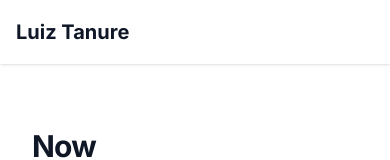
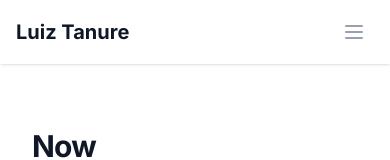
Before and after one commit to letanure/letanure, a Next.js app in the folder blog/: page /now in a window 390 px wide. Shown: the top 160 px of the page. Built offline with nearby package versions, Linux system fonts and the light colour scheme.

Commit message:
Refactor Menu component to implement a responsive design with scroll behavior; enhance navigation links and add mobile menu functionality for improved user experience.

```diff
--- a/blog/src/app/layout.tsx
+++ b/blog/src/app/layout.tsx
@@ -26,7 +26,7 @@ export default function RootLayout({
 				<Menu />
 				<main
 					id="main-content"
-					className="mx-auto max-w-7xl px-4 py-8 sm:px-6 lg:px-8"
+					className="mx-auto max-w-7xl px-4 pt-24 pb-8 sm:px-6 lg:px-8"
 				>
 					{children}
 				</main>
--- a/blog/src/components/Menu.tsx
+++ b/blog/src/components/Menu.tsx
@@ -1,18 +1,60 @@
+"use client";
+
 import Link from "next/link";
 import { getTranslation } from "@/i18n";
+import { useState, useEffect } from "react";
+import { usePathname } from "next/navigation";
 
 const t = getTranslation();
 
 export default function Menu() {
+	const [isOpen, setIsOpen] = useState(false);
+	const [isVisible, setIsVisible] = useState(true);
+	const [lastScrollY, setLastScrollY] = useState(0);
+	const pathname = usePathname();
+
+	// Handle scroll behavior
+	useEffect(() => {
+		const handleScroll = () => {
+			const currentScrollY = window.scrollY;
+
+			if (currentScrollY > lastScrollY) {
+				// Scrolling down
+				setIsVisible(false);
+			} else {
+				// Scrolling up
+				setIsVisible(true);
+			}
+
+			setLastScrollY(currentScrollY);
+		};
+
+		window.addEventListener("scroll", handleScroll, { passive: true });
+		return () => window.removeEventListener("scroll", handleScroll);
+	}, [lastScrollY]);
+
+	// Close menu when route changes
+	useEffect(() => {
+		setIsOpen(false);
+	}, [pathname]);
+
+	const navLinks = [
+		{ href: "/", label: t.nav.home },
+		{ href: "/blog", label: t.nav.blog },
+		{ href: "/about", label: t.nav.about },
+		{ href: "/now", label: t.nav.now },
+		{ href: "/projects", label: t.nav.projects },
+	];
+
 	return (
-		<header className="bg-white shadow-sm dark:bg-gray-800">
-			<nav
-				className="mx-auto max-w-7xl px-4 sm:px-6 lg:px-8"
-				aria-label="Main navigation"
+		<header
+			className={`fixed top-0 left-0 right-0 z-50 bg-white dark:bg-gray-800 shadow-sm transition-transform duration-300 ${
+				isVisible ? "translate-y-0" : "-translate-y-full"
+			}`}
 		>
-				<div className="flex h-16 justify-between">
-					<div className="flex">
-						<div className="flex flex-shrink-0 items-center">
+			<nav className="mx-auto max-w-7xl px-4 sm:px-6 lg:px-8" aria-label="Main navigation">
+				<div className="flex h-16 justify-between items-center">
+					<div className="flex items-center">
 						<Link
 							href="/"
 							className="text-xl font-bold text-gray-900 dark:text-white"
@@ -20,38 +62,89 @@ export default function Menu() {
 							{t.site.name}
 						</Link>
 					</div>
+
+					{/* Mobile menu button */}
+					<button
+						type="button"
+						className="sm:hidden inline-flex items-center justify-center p-2 rounded-md text-gray-400 hover:text-gray-500 hover:bg-gray-100 dark:hover:bg-gray-700 focus:outline-none focus:ring-2 focus:ring-inset focus:ring-blue-500"
+						aria-controls="mobile-menu"
+						aria-expanded={isOpen}
+						onClick={() => setIsOpen(!isOpen)}
+					>
+						<span className="sr-only">Open main menu</span>
+						{/* Hamburger icon */}
+						<svg
+							className={`${isOpen ? "hidden" : "block"} h-6 w-6`}
+							xmlns="http://www.w3.org/2000/svg"
+							fill="none"
+							viewBox="0 0 24 24"
+							stroke="currentColor"
+							aria-hidden="true"
+						>
+							<path
+								strokeLinecap="round"
+								strokeLinejoin="round"
+								strokeWidth={2}
+								d="M4 6h16M4 12h16M4 18h16"
+							/>
+						</svg>
+						{/* Close icon */}
+						<svg
+							className={`${isOpen ? "block" : "hidden"} h-6 w-6`}
+							xmlns="http://www.w3.org/2000/svg"
+							fill="none"
+							viewBox="0 0 24 24"
+							stroke="currentColor"
+							aria-hidden="true"
+						>
+							<path
+								strokeLinecap="round"
+								strokeLinejoin="round"
+								strokeWidth={2}
+								d="M6 18L18 6M6 6l12 12"
+							/>
+						</svg>
+					</button>
+
+					{/* Desktop menu */}
 					<div className="hidden sm:ml-6 sm:flex sm:space-x-8">
+						{navLinks.map((link) => (
 							<Link
-								href="/"
-								className="inline-flex items-center border-b-2 border-transparent px-1 pt-1 text-sm font-medium text-gray-500 hover:border-gray-300 hover:text-gray-700 dark:text-gray-300 dark:hover:text-white"
+								key={link.href}
+								href={link.href}
+								className={`inline-flex items-center border-b-2 px-1 pt-1 text-sm font-medium ${
+									pathname === link.href
+										? "border-blue-500 text-gray-900 dark:text-white"
+										: "border-transparent text-gray-500 hover:border-gray-300 hover:text-gray-700 dark:text-gray-300 dark:hover:text-white"
+								}`}
 							>
-								{t.nav.home}
+								{link.label}
 							</Link>
+						))}
+					</div>
+				</div>
+
+				{/* Mobile menu */}
+				<div
+					className={`${
+						isOpen ? "block" : "hidden"
+					} sm:hidden transition-all duration-300 ease-in-out`}
+					id="mobile-menu"
+				>
+					<div className="space-y-1 pb-3 pt-2">
+						{navLinks.map((link) => (
 							<Link
-								href="/blog"
-								className="inline-flex items-center border-b-2 border-transparent px-1 pt-1 text-sm font-medium text-gray-500 hover:border-gray-300 hover:text-gray-700 dark:text-gray-300 dark:hover:text-white"
+								key={link.href}
+								href={link.href}
+								className={`block border-l-4 py-2 pl-3 pr-4 text-base font-medium ${
+									pathname === link.href
+										? "border-blue-500 bg-blue-50 text-blue-700 dark:bg-gray-700 dark:text-white"
+										: "border-transparent text-gray-500 hover:border-gray-300 hover:bg-gray-50 hover:text-gray-700 dark:text-gray-300 dark:hover:bg-gray-700 dark:hover:text-white"
+								}`}
 							>
-								{t.nav.blog}
+								{link.label}
 							</Link>
-							<Link
-								href="/about"
-								className="inline-flex items-center border-b-2 border-transparent px-1 pt-1 text-sm font-medium text-gray-500 hover:border-gray-300 hover:text-gray-700 dark:text-gray-300 dark:hover:text-white"
-							>
-								{t.nav.about}
-							</Link>
-							<Link
-								href="/now"
-								className="inline-flex items-center border-b-2 border-transparent px-1 pt-1 text-sm font-medium text-gray-500 hover:border-gray-300 hover:text-gray-700 dark:text-gray-300 dark:hover:text-white"
-							>
-								{t.nav.now}
-							</Link>
-							<Link
-								href="/projects"
-								className="inline-flex items-center border-b-2 border-transparent px-1 pt-1 text-sm font-medium text-gray-500 hover:border-gray-300 hover:text-gray-700 dark:text-gray-300 dark:hover:text-white"
-							>
-								{t.nav.projects}
-							</Link>
-						</div>
+						))}
 					</div>
 				</div>
 			</nav>
```
Lines whose indentation alone changed are shown as unchanged.
